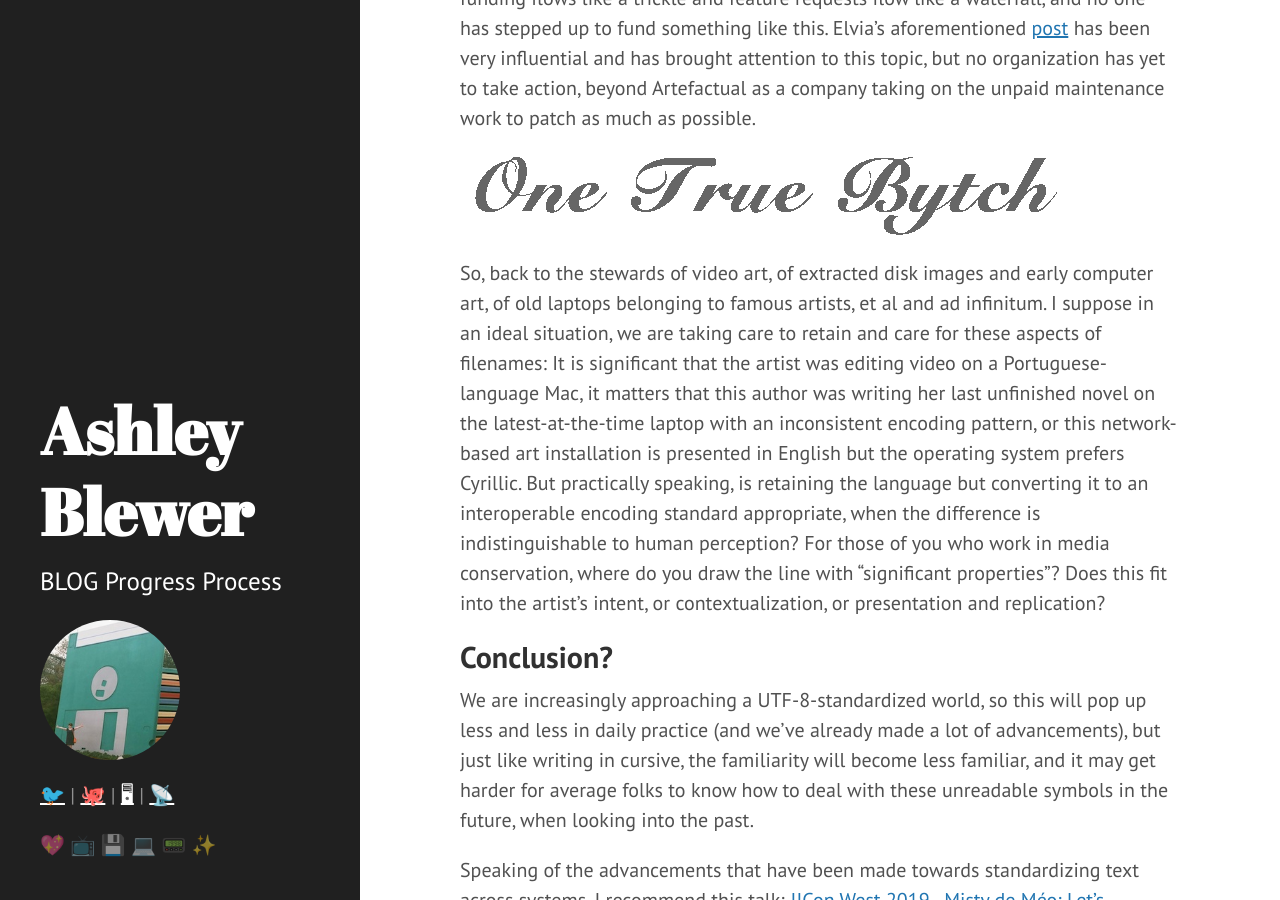
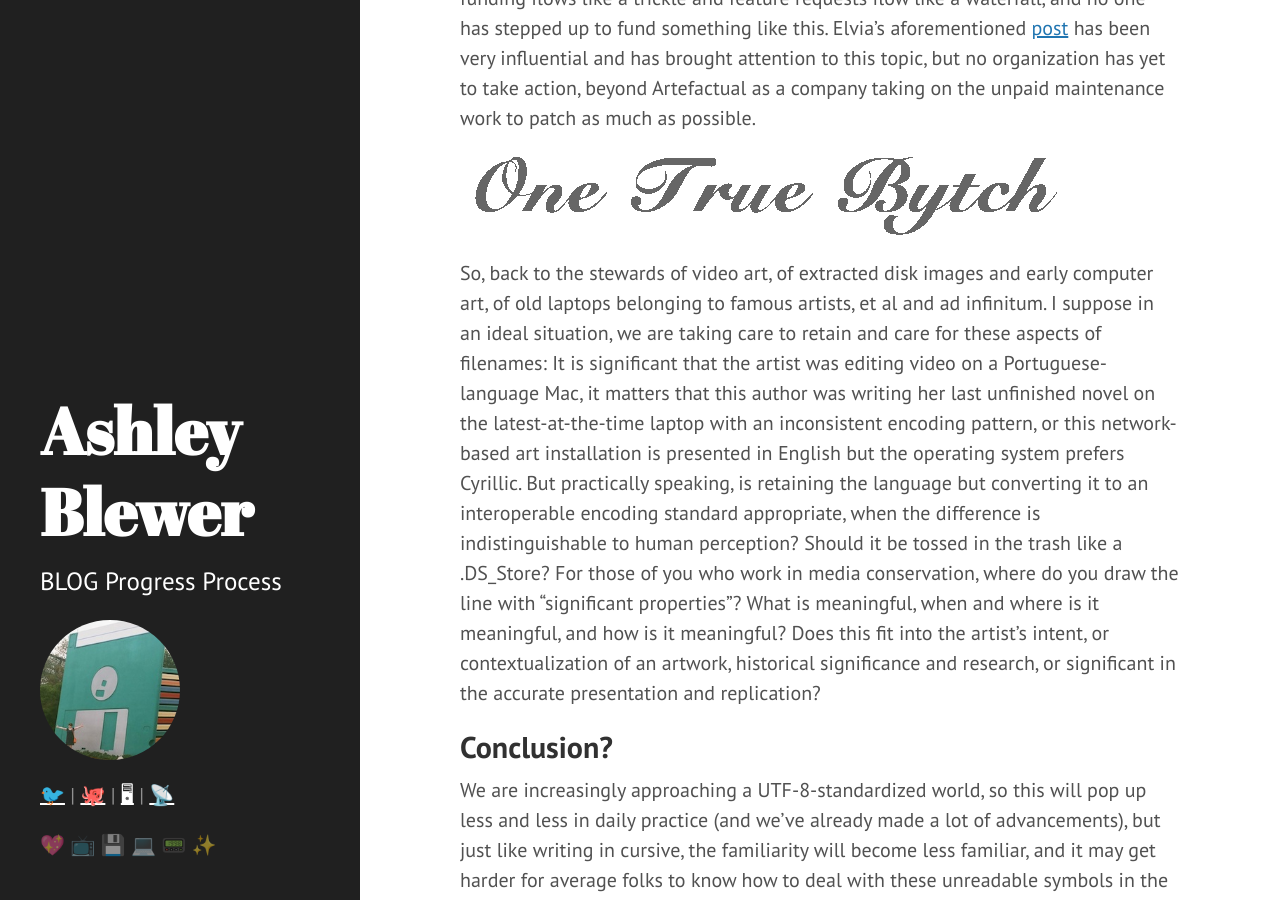
Before and after one commit to ablwr/ablwr.github.io, a Jekyll site: the page built from _posts/2019-06-17-artist-exibition-copy-final-2-preserving-diacritics-in-filenames-as-significant-properties-in-media-conservation.md, in a window 1280 px wide and 900 px high, scrolled down 6370 px. Built offline with Jekyll 4.4.1, drawn with Linux system fonts in a browser that asks for light colours.

Commit message:
Add a few more questions for cons

```diff
--- a/_posts/2019-06-17-artist-exibition-copy-final-2-preserving-diacritics-in-filenames-as-significant-properties-in-media-conservation.md
+++ b/_posts/2019-06-17-artist-exibition-copy-final-2-preserving-diacritics-in-filenames-as-significant-properties-in-media-conservation.md
@@ -257,10 +257,13 @@ her last unfinished novel on the latest-at-the-time laptop with an inconsistent
 encoding pattern, or this network-based art installation is presented in English
 but the operating system prefers Cyrillic. But practically speaking, is
 retaining the language but converting it to an interoperable encoding standard
-appropriate, when the difference is indistinguishable to human perception? For
+appropriate, when the difference is indistinguishable to human perception?
+Should it be tossed in the trash like a .DS_Store? For
 those of you who work in media conservation, where do you draw the line with
-"significant properties"? Does this fit into the artist's intent, or
-contextualization, or presentation and replication?
+"significant properties"? What is meaningful, when and where is it meaningful,
+and how is it meaningful? Does this fit into the artist's intent, or
+contextualization of an artwork, historical significance and research, or
+significant in the accurate presentation and replication?
 
 ## Conclusion?
 
```
